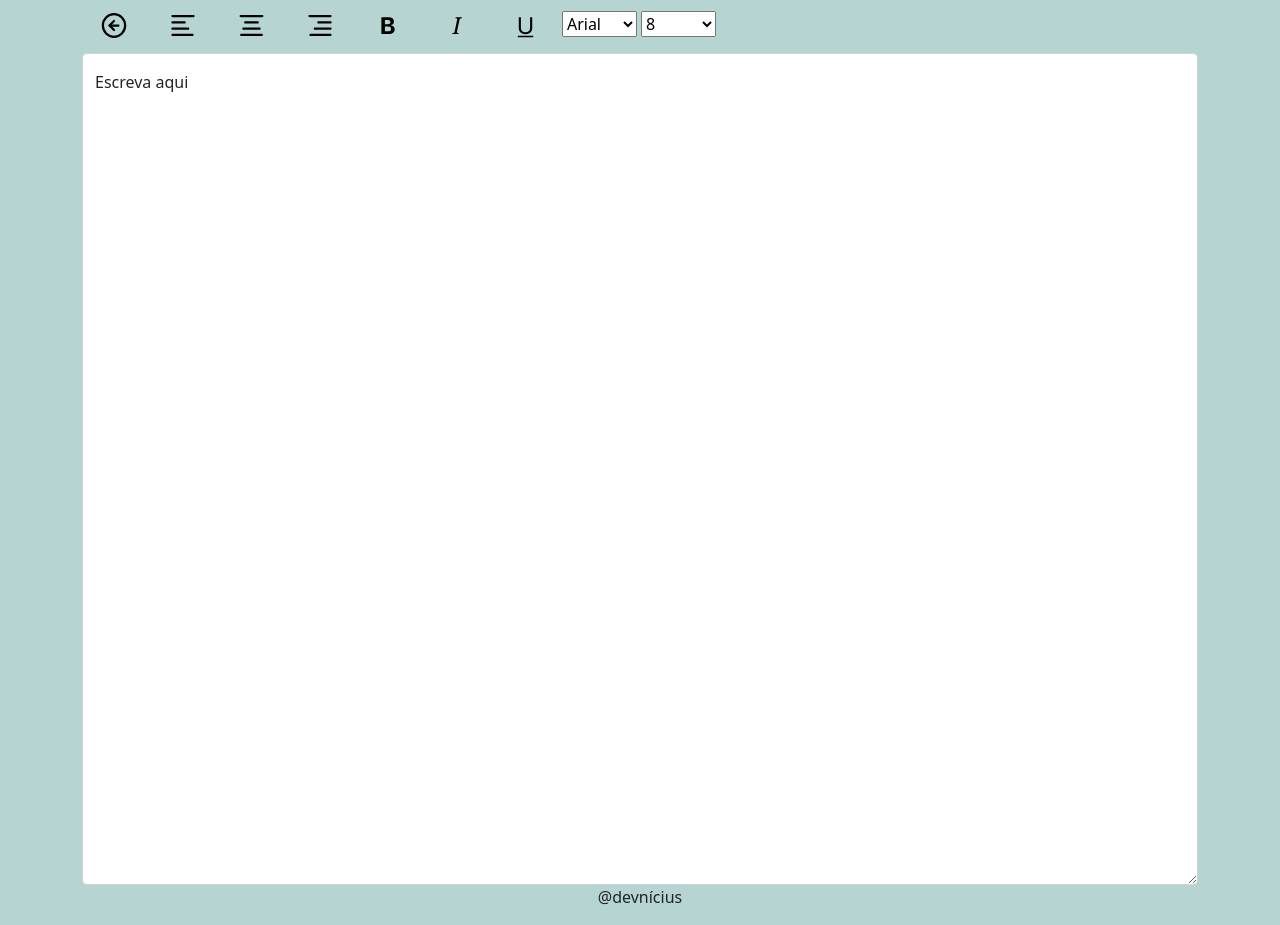
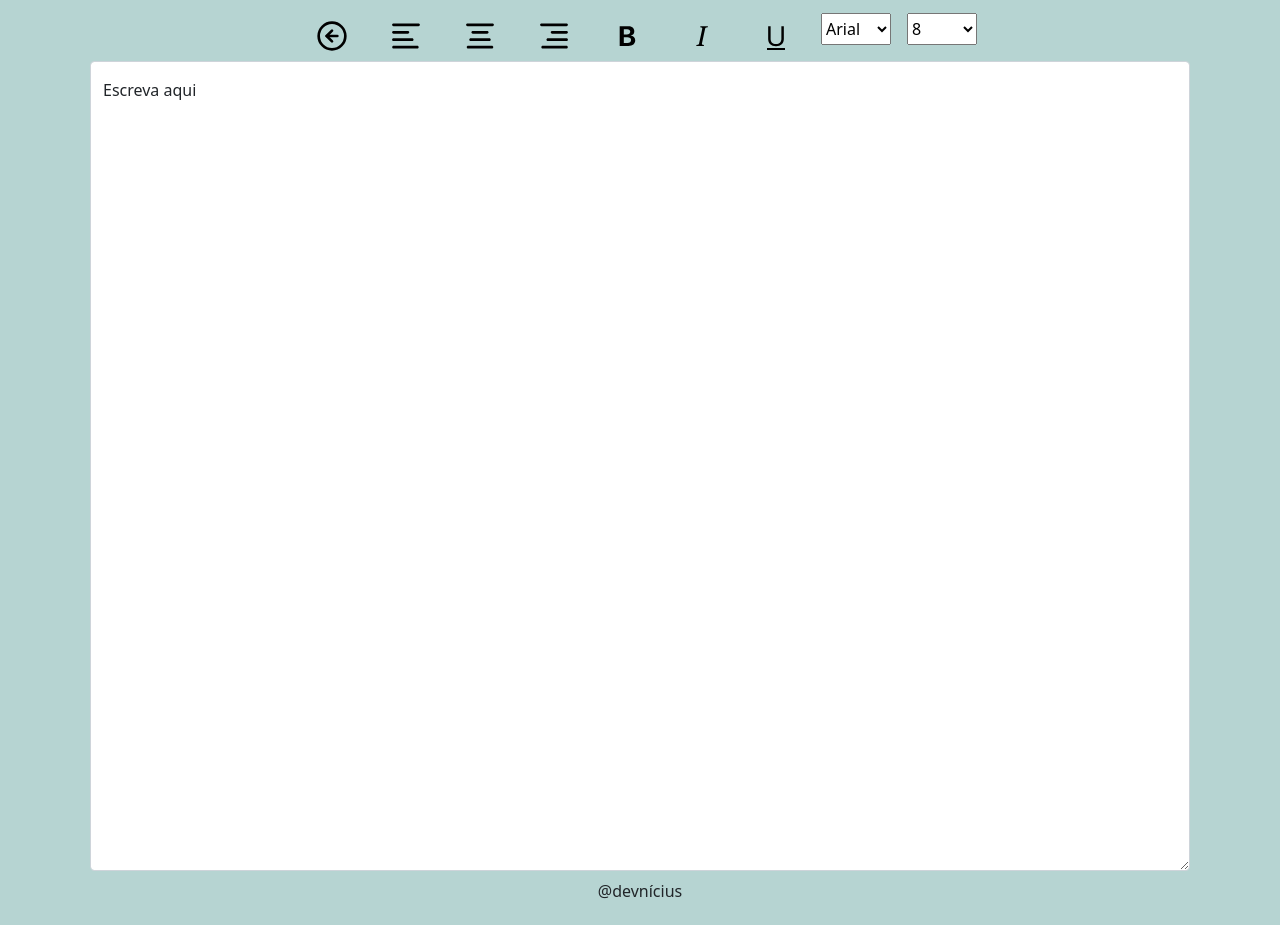
Before and after one commit to devnicius/Projetos, a Jekyll site: the page docs/editor_de_texto/index.html, which Jekyll copies as it is, in a window 1280 px wide. Built offline with Jekyll 4.4.1, drawn with Linux system fonts in a browser that asks for light colours; nearby versions of some CDN libraries.

Commit message:
Update: Editor de texto

```diff
--- a/docs/editor_de_texto/css/style.css
+++ b/docs/editor_de_texto/css/style.css
@@ -4,20 +4,24 @@
 }
 
 #classIcon {
-    width: 3vw;
-    height: 3vh;
+    width: 2em;
+    height: 2em;
+    margin: 0.5em;
 }
 
 #textArea {
-    height: 52em;
+    margin: 0.5em;
     z-index: 10;
+}
+#floating {
+    height: 90vh;
 }
 
 .divDetail {
     display: none;
     position: absolute;
     z-index: 20;
-    width: 10em;
+    width: 10vw;
     height: 1.8em;
 
 
@@ -29,6 +33,6 @@
 }
 
 #classSelect {
-
-    width: 75px;
+    margin: 00.5em;
+    width: 70px;
 }
--- a/docs/editor_de_texto/index.html
+++ b/docs/editor_de_texto/index.html
@@ -8,8 +8,8 @@
     <title>Editor de texto</title>
 </head>
 <body style="background-color: rgb(182, 212, 210);">
-<div class="container">
-  <div id="tabEditor">
+
+  <div id="tabEditor" class="col-sm-12 d-flex justify-content-center">
     <a href="https://devnicius.github.io/Projetos/">
     <button class="btn" type="button" onmouseover="showDetail('back_arrow')" onmouseout="hideDetail('back_arrow')">
     <img src="icons/back_arrow.svg" id="classIcon">
@@ -70,9 +70,10 @@
       <option value="13">36</option>
     </select>
   </div>
-  <div class="form-floating">
-    <textarea class="form-control" placeholder="Leave a comment here" name="textInsert" id="textArea" cols="30" rows="10"></textarea>
-    <label for="textArea" id="">Escreva aqui</label>
+  <div class="container">
+  <div class="form-floating"  id="textArea">
+    <textarea class="form-control" placeholder="Leave a comment here" name="textInsert" cols="30" rows="10" id="floating"></textarea>
+    <label for="floating" id="">Escreva aqui</label>
   </div>
   <p style="display: flex; justify-content: center">@devnícius</p>
 </div>
```
